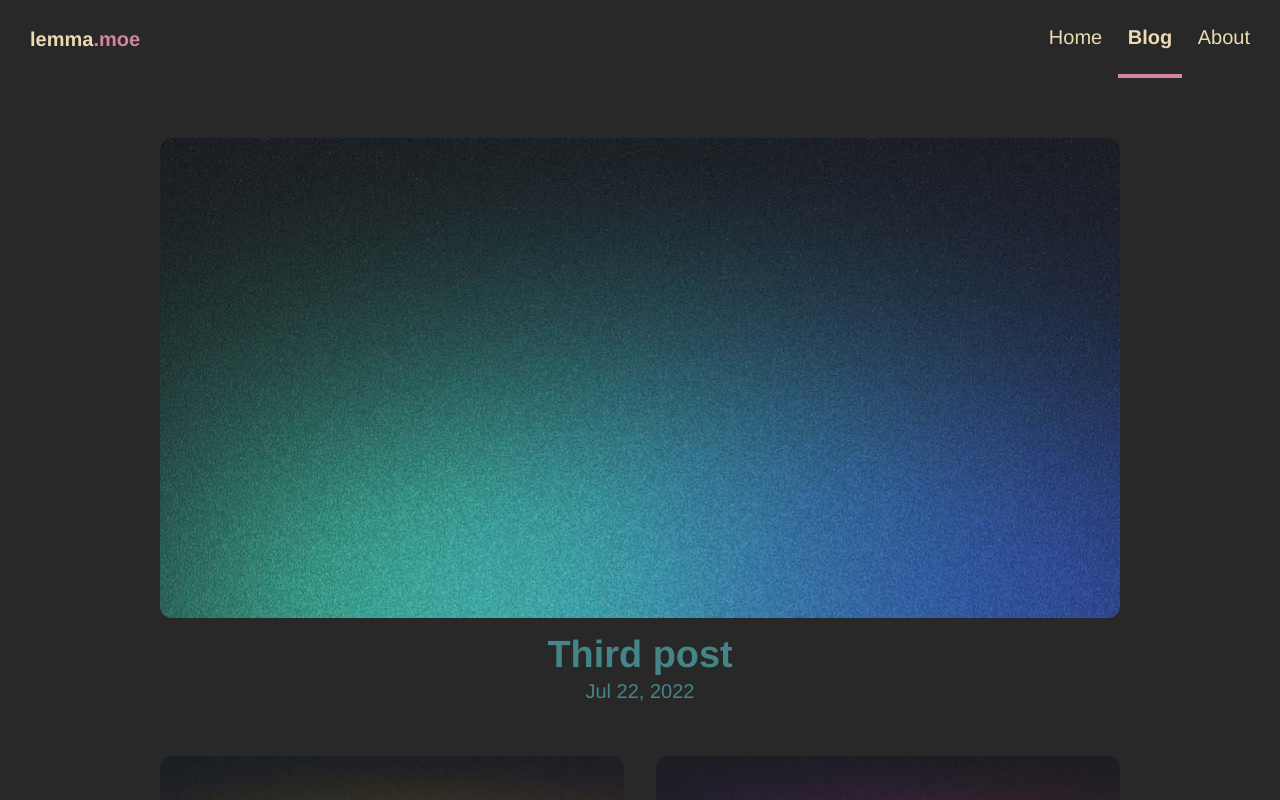
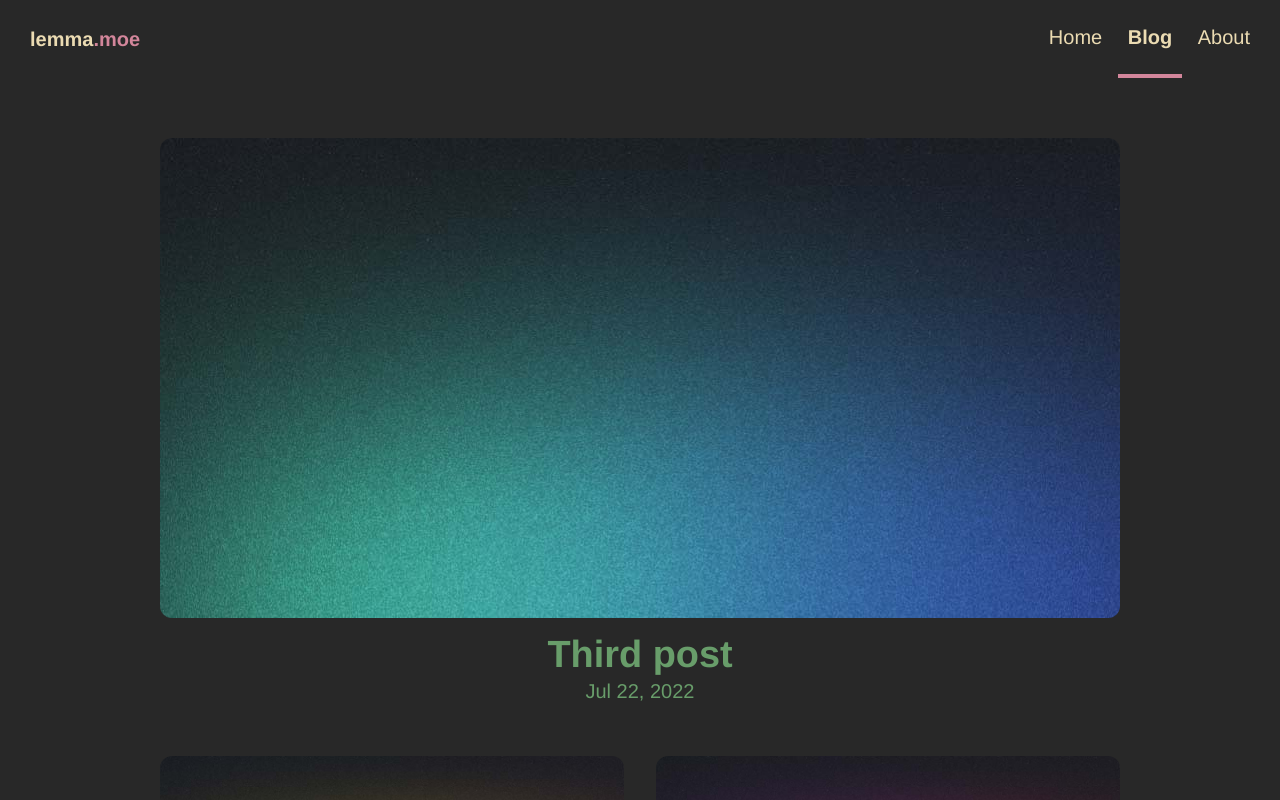
Before and after one commit to seki-mei/lemma-moe, an Astro site: page /blog in a window 1280 px wide. Shown: the top 800 px of the page. Built offline with nearby package versions, Linux system fonts and the light colour scheme; Astro itself is replaced by a stand-in of ours.

Commit message:
link color to aqua

```diff
--- a/src/styles/global.css
+++ b/src/styles/global.css
@@ -12,9 +12,8 @@
 	--bg:              var(--gvb-bg0);
 	--bg-alt:          var(--gvb-bg2);
 	--border:          var(--gvb-fg3);
-  --link:            var(--gvb-blue);
-  --link-hover:      var(--gvb-blue2);
-  /* --clicked-link:    var(--gvb-aqua); */
+  --link:            var(--gvb-aqua);
+  --link-hover:      var(--gvb-aqua2);
 }
 @font-face {
   font-family: "Atkinson";
```
